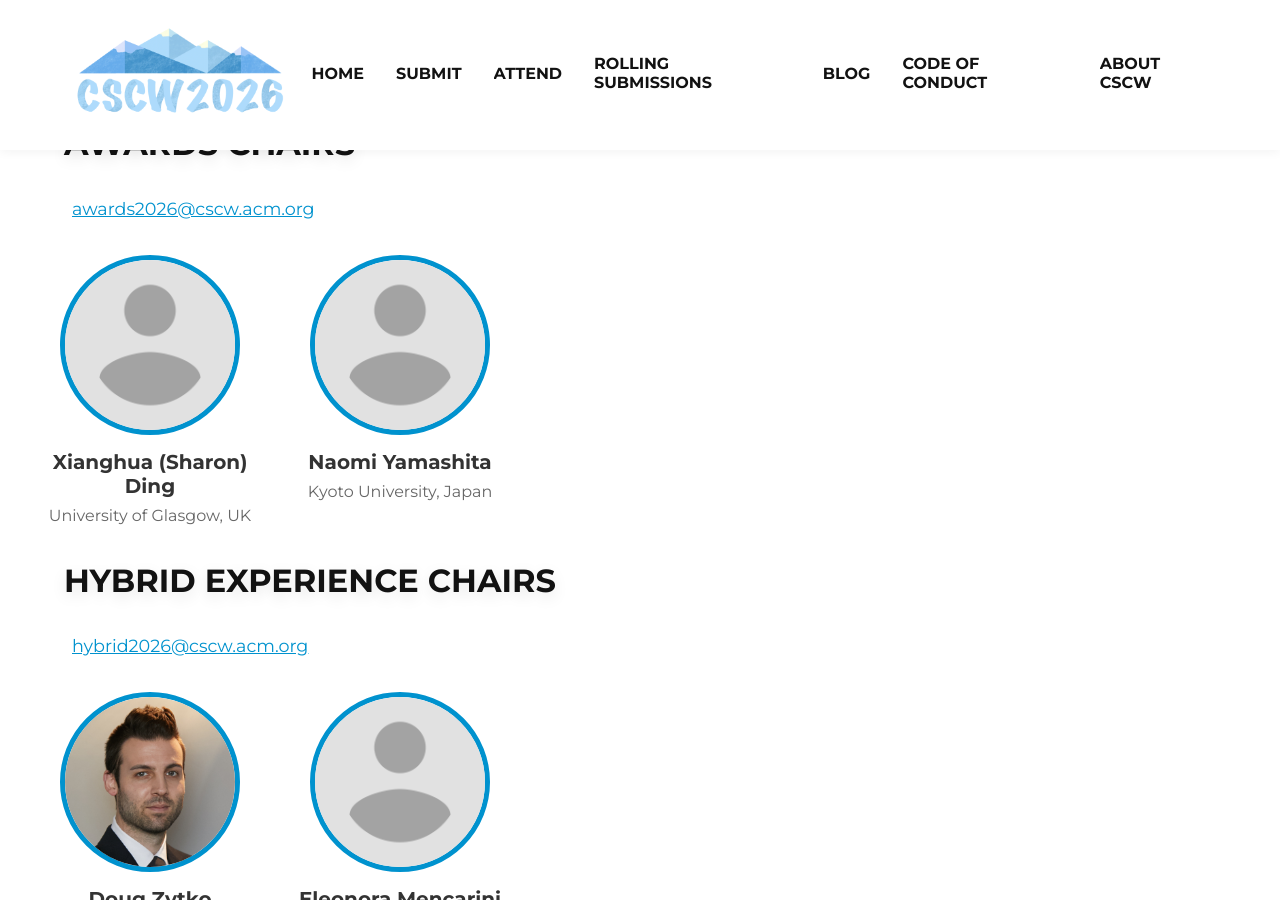
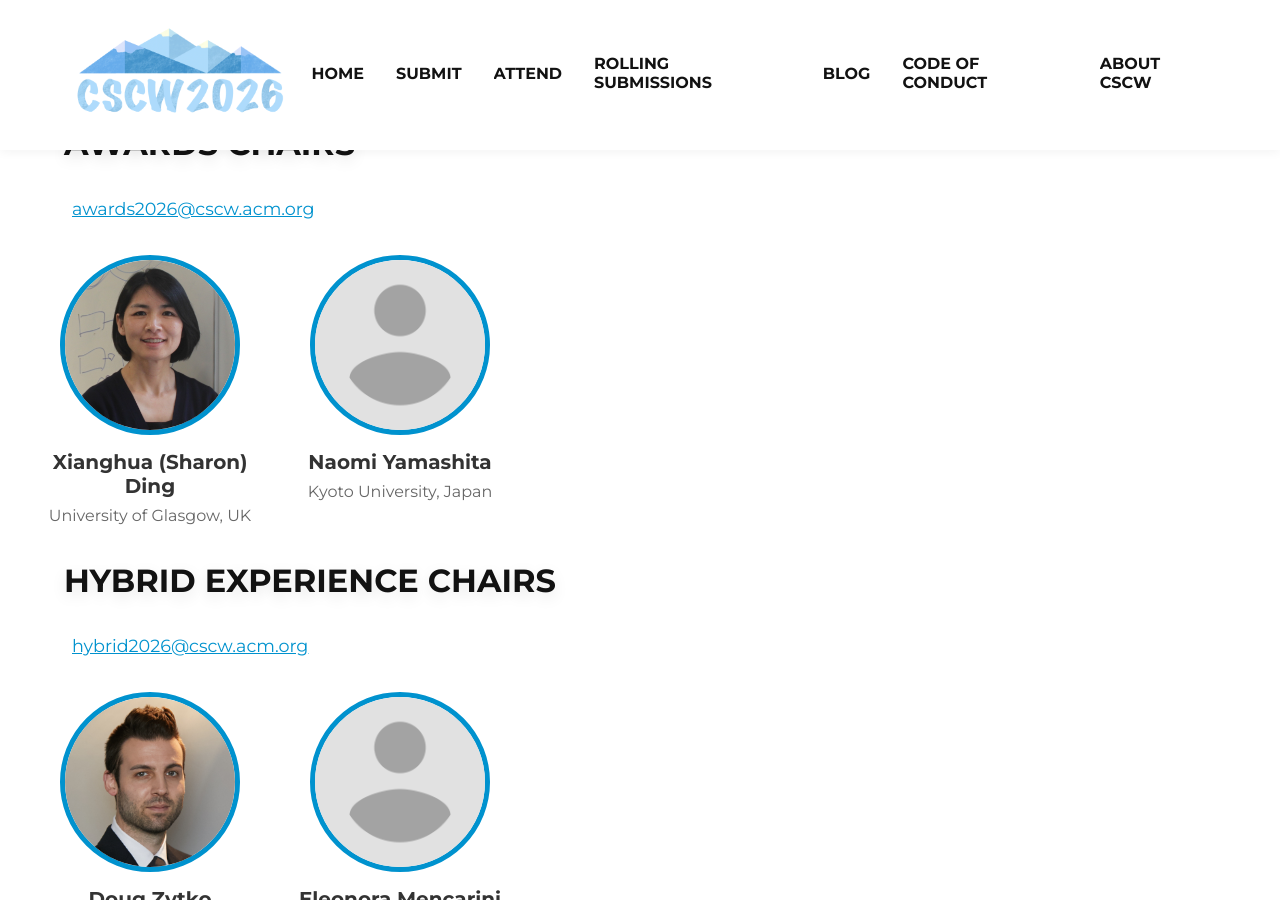
Before and after one commit to anthonypinter/cscw2026-website, a Jekyll site: the page built from organizing.html, in a window 1280 px wide and 900 px high, scrolled down 3981 px. Built offline with Jekyll 4.4.1, drawn with Linux system fonts in a browser that asks for light colours; grey boxes are pictures that could not be loaded.

Commit message:
Update organizing.html

```diff
--- a/organizing.html
+++ b/organizing.html
@@ -250,7 +250,7 @@
       <div class="flex-container">
 
         <div class="circle-item">
-            <img src="images/placeholder.png" alt="Profile Image 1" class="circle-image">
+            <img src="images/sharon.jpg" alt="Profile Image 1" class="circle-image">
             <p class="title">Xianghua (Sharon) Ding</p>
             <p class="subtitle">University of Glasgow, UK</p>
         </div>
```
